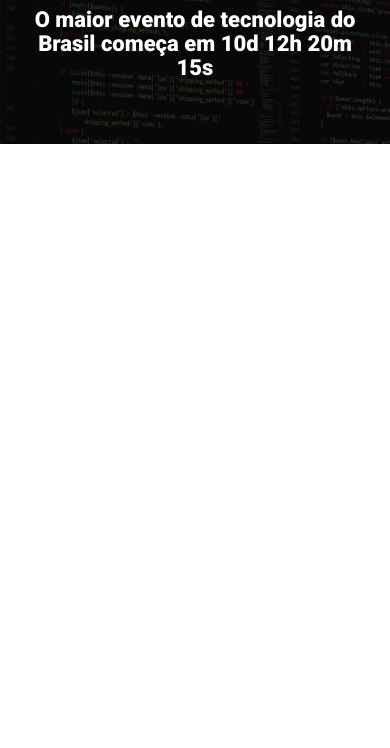
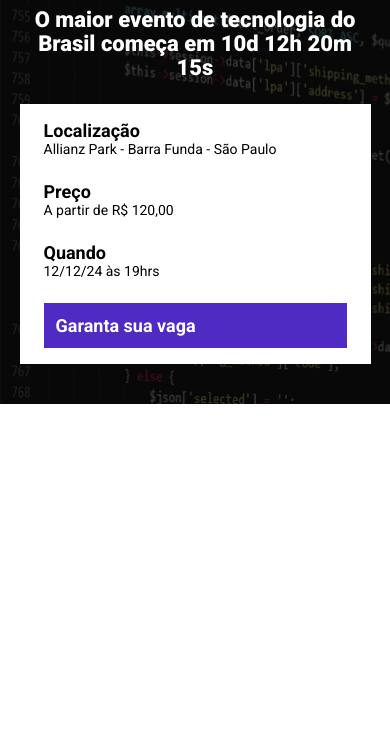
Before and after one commit to quadrosga/ebac_tech_talks, a website built with Parcel: page src/index.html in a window 390 px wide. Shown: the part 96-844 px from the top of the page. Built offline with nearby package versions, Linux system fonts and the light colour scheme.

Commit message:
Criando cabeçalho

```diff
--- a/src/index.html
+++ b/src/index.html
@@ -16,6 +16,25 @@
             <p class="hero__text">
                 O maior evento de tecnologia do Brasil começa em 10d 12h 20m 15s
             </p>
+            <div class="infos-bar">
+                <ul class="infos-bar__infos">
+                    <li class="infos-bar__infos__item">
+                        <b>Localização</b>
+                        Allianz Park - Barra Funda - São Paulo
+                    </li>
+                    <li class="infos-bar__infos__item">
+                        <b>Preço</b>
+                        A partir de R$ 120,00
+                    </li>
+                    <li class="infos-bar__infos__item">
+                        <b>Quando</b>
+                        12/12/24 às 19hrs
+                    </li>
+                </ul>
+                <a class="button button--primary" href="#">
+                    Garanta sua vaga
+                </a>
+            </div>
         </div>
     </header>
 
--- /dev/null
+++ b/src/styles/components/_buttons.scss
@@ -0,0 +1,23 @@
+.button {
+    padding: 12px;
+    font-size: 18px;
+    font-weight: bold;
+    text-decoration: none;
+    text-align: center;
+    white-space: nowrap;
+
+    &--primary {
+        color: #fff;
+        background-color: #4f2ac3;
+    }
+
+    @media (max-width: 640px) {
+        display: block;
+        width: 100%;
+    }
+
+    @media (max-width: 1024px) {
+        display: flex;
+        align-items: center;
+    }
+}
--- /dev/null
+++ b/src/styles/components/_infos_bar.scss
@@ -0,0 +1,40 @@
+.infos-bar {
+    padding: 16px 24px;
+    background-color: #fff;
+    display: flex;
+    justify-content: space-between;
+
+    &__infos {
+        display: flex;
+        gap: 40px;
+
+        &__item {
+            font-size: 14px;
+            color: #000;
+
+            b {
+                font-size: 18px;
+                display: block;
+                color: #000;
+            }
+        }
+    }
+
+    @media (max-width: 640px)  {
+        display: block;
+
+        &__infos {
+            display: block;
+
+            &__item {
+                margin-bottom: 24px;
+            }
+        }
+    }
+
+    @media (max-width: 640px) {
+        &__infos {
+            gap: 16px;
+        }
+    }
+}
--- a/src/styles/main.scss
+++ b/src/styles/main.scss
@@ -1,4 +1,6 @@
 @use 'hero';
+@use 'components/infos_bar';
+@use 'components/buttons';
 
 * {
     margin: 0;
@@ -6,6 +8,7 @@
     box-sizing: border-box;
     font-family: 'Roboto', sans-serif;
     color: #fff;
+    list-style: none;
 }
 
 .container {
```
